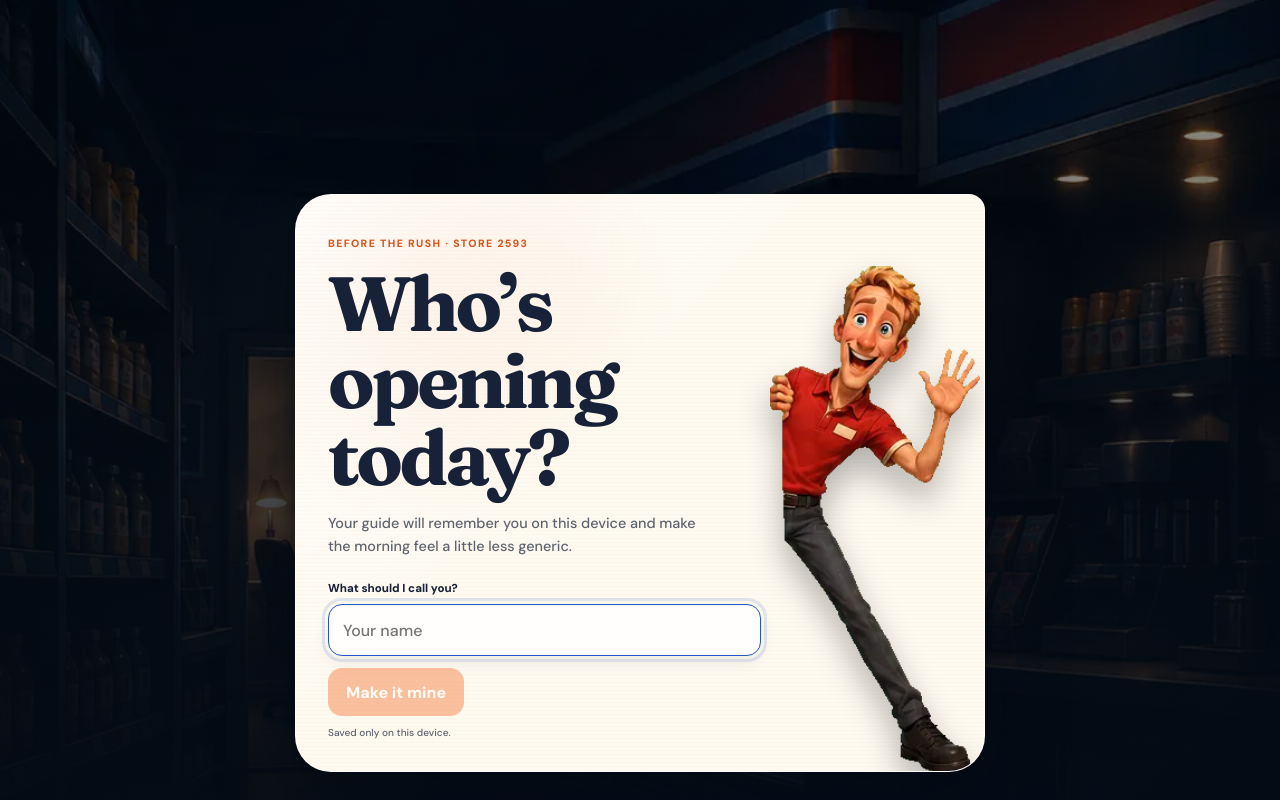
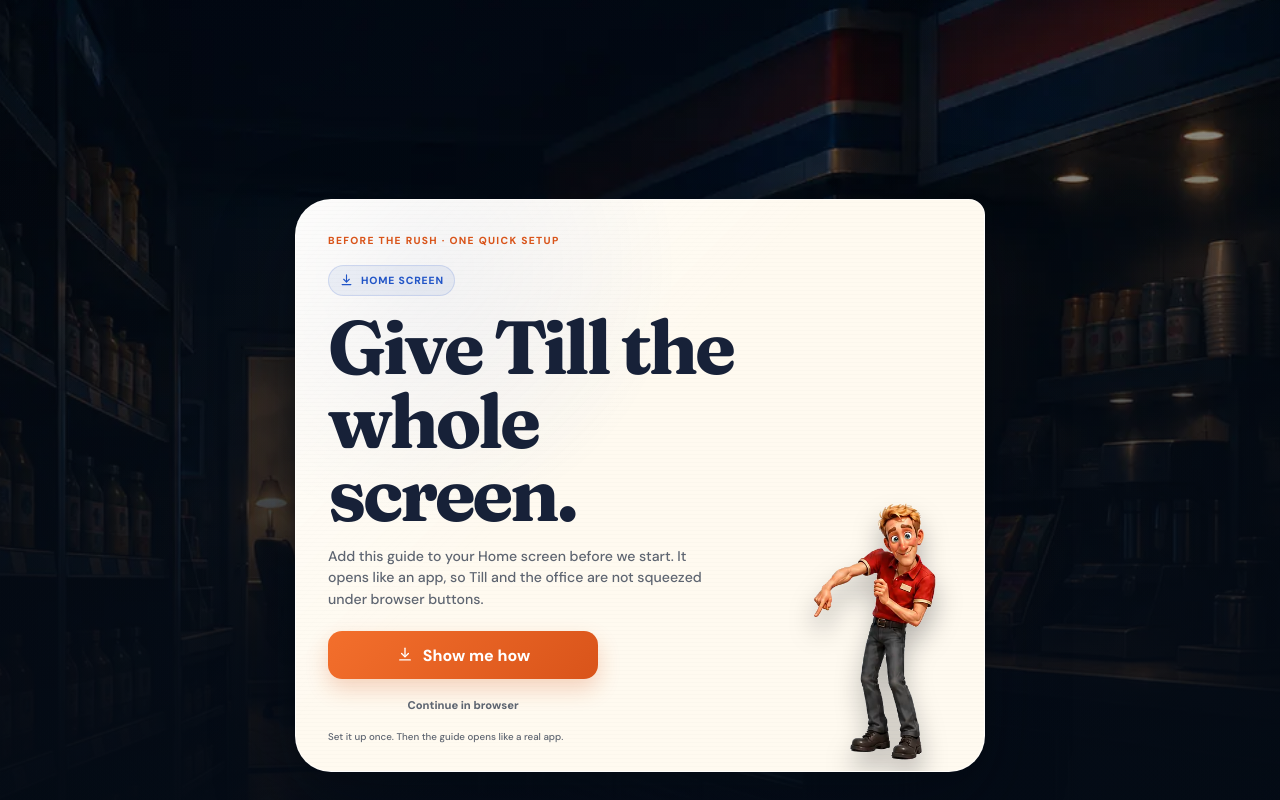
Before and after one commit to Jamison85/kaylas-shift-guide, a React (Vite) app: page / in a window 1280 px wide. Built offline with nearby package versions, Linux system fonts and the light colour scheme.

Commit message:
Ask first-time visitors to add the app to Home screen

```diff
--- a/src/App.jsx
+++ b/src/App.jsx
@@ -8,6 +8,7 @@ import { usePwaInstall } from "./hooks/usePwaInstall";
 const APP_NAME = "Before the Rush";
 const PROFILE_KEY = "before-rush-profile";
 const OPENING_KEY = "before-rush-video-opening-played-v3";
+const INSTALL_GATE_KEY = "before-rush-install-gate-skipped";
 const emptyProgress = { completed: [], currentIndex: 0, mode: "learn", answers: {} };
 
 const dateKey = () => {
@@ -38,6 +39,15 @@ function markOpeningPlayed() {
 
 function clearOpeningPlayed() {
   try { window.sessionStorage.removeItem(OPENING_KEY); } catch {}
+}
+
+function installGateAlreadySkipped() {
+  try { return window.sessionStorage.getItem(INSTALL_GATE_KEY) === "yes"; }
+  catch { return false; }
+}
+
+function markInstallGateSkipped() {
+  try { window.sessionStorage.setItem(INSTALL_GATE_KEY, "yes"); } catch {}
 }
 
 function openingIsForced() {
@@ -98,6 +108,79 @@ function InstallIcon() {
   return <svg viewBox="0 0 24 24" fill="none" stroke="currentColor" strokeWidth="1.8" strokeLinecap="round" strokeLinejoin="round" aria-hidden="true"><path d="M12 3v11" /><path d="m7.5 10 4.5 4.5 4.5-4.5" /><path d="M5 18.5h14" /></svg>;
 }
 
+function InstallCard({ canInstall, install, onContinue }) {
+  const [phase, setPhase] = useState("intro");
+  const headingRef = useRef(null);
+  const isAppleMobile = /iPad|iPhone|iPod/.test(window.navigator.userAgent)
+    || (window.navigator.platform === "MacIntel" && window.navigator.maxTouchPoints > 1);
+
+  useEffect(() => {
+    if (phase !== "intro") headingRef.current?.focus();
+  }, [phase]);
+
+  const beginInstall = async () => {
+    if (!canInstall) {
+      setPhase("help");
+      return;
+    }
+    const outcome = await install();
+    setPhase(outcome === "accepted" ? "installed" : "help");
+  };
+
+  const heading = phase === "installed"
+    ? "That did it."
+    : phase === "help"
+      ? "Two taps. No tiny browser bars."
+      : "Give Till the whole screen.";
+
+  return (
+    <section className={`install-card install-card--${phase}`}>
+      <div className="install-card__copy">
+        <small>{APP_NAME} · One quick setup</small>
+        <div className="install-card__badge"><InstallIcon /><span>Home screen</span></div>
+        <h1 ref={headingRef} tabIndex={phase === "intro" ? undefined : -1}>{heading}</h1>
+        {phase === "intro" && (
+          <p>Add this guide to your Home screen before we start. It opens like an app, so Till and the office are not squeezed under browser buttons.</p>
+        )}
+        {phase === "help" && (
+          <>
+            <p>Your phone wants the scenic route. Here is the short version.</p>
+            <ol className="install-card__steps">
+              {isAppleMobile ? (
+                <>
+                  <li><b>Tap Share</b><span>The square with the arrow in your browser.</span></li>
+                  <li><b>Add to Home Screen</b><span>Tap Add, then open the new Before Rush icon.</span></li>
+                </>
+              ) : (
+                <>
+                  <li><b>Open the browser menu</b><span>Use the three dots in the corner.</span></li>
+                  <li><b>Install app</b><span>Or choose Add to Home screen, then open the new icon.</span></li>
+                </>
+              )}
+            </ol>
+          </>
+        )}
+        {phase === "installed" && (
+          <>
+            <p>Close this browser tab, then open <b>Before Rush</b> from the new icon on your Home screen. That is the full-screen version.</p>
+            <div className="install-card__success" role="status"><span aria-hidden="true">✓</span> Ready from the new icon</div>
+          </>
+        )}
+        <div className="install-card__actions">
+          {phase === "intro" && (
+            <button type="button" className="primary" onClick={beginInstall}>
+              <InstallIcon />{canInstall ? "Add to Home screen" : "Show me how"}
+            </button>
+          )}
+          <button type="button" className="quiet" onClick={onContinue}>Continue in browser</button>
+        </div>
+        <em>Set it up once. Then the guide opens like a real app.</em>
+      </div>
+      <CharacterProp pose={phase === "installed" ? "celebrate" : "point"} className="install-prop" />
+    </section>
+  );
+}
+
 export default function App() {
   const day = dateKey();
   const [profile, setProfile] = useLocalStorage(PROFILE_KEY, { name: "" });
@@ -107,13 +190,14 @@ export default function App() {
   const [isLaunching, setIsLaunching] = useState(false);
   const [showProfile, setShowProfile] = useState(false);
   const [showResetConfirm, setShowResetConfirm] = useState(false);
+  const [installGateSkipped, setInstallGateSkipped] = useState(() => installGateAlreadySkipped());
   const [installMessage, setInstallMessage] = useState("");
   const [openingState, setOpeningState] = useState("loading");
   const openingVideoRef = useRef(null);
   const openingStartedRef = useRef(false);
   const resetDialogRef = useRef(null);
   const resetTriggerRef = useRef(null);
-  const { canInstall, install } = usePwaInstall();
+  const { canInstall, isStandalone, install } = usePwaInstall();
 
   const wisdom = useMemo(() => pick(wisdomLines, `${day}-open`), [day]);
   const closing = useMemo(() => pick(closingLines, `${day}-close`), [day]);
@@ -335,6 +419,19 @@ export default function App() {
     window.setTimeout(() => setInstallMessage(""), 3200);
   };
 
+  const continueInBrowser = () => {
+    markInstallGateSkipped();
+    setInstallGateSkipped(true);
+  };
+
+  if (!displayName && !isStandalone && !installGateSkipped) {
+    return (
+      <main className="name-gate scene-surface">
+        <InstallCard canInstall={canInstall} install={install} onContinue={continueInBrowser} />
+      </main>
+    );
+  }
+
   if (!displayName || screen === "setup") {
     return (
       <main className="name-gate scene-surface">
--- a/src/hooks/usePwaInstall.js
+++ b/src/hooks/usePwaInstall.js
@@ -6,6 +6,7 @@ const runningStandalone = () =>
 export function usePwaInstall() {
   const [installPrompt, setInstallPrompt] = useState(null);
   const [installed, setInstalled] = useState(() => runningStandalone());
+  const [isStandalone, setIsStandalone] = useState(() => runningStandalone());
 
   useEffect(() => {
     const displayMode = window.matchMedia?.("(display-mode: standalone)");
@@ -17,7 +18,11 @@ export function usePwaInstall() {
       setInstalled(true);
       setInstallPrompt(null);
     };
-    const watchDisplayMode = () => setInstalled(runningStandalone());
+    const watchDisplayMode = () => {
+      const standalone = runningStandalone();
+      setIsStandalone(standalone);
+      if (standalone) setInstalled(true);
+    };
 
     window.addEventListener("beforeinstallprompt", rememberPrompt);
     window.addEventListener("appinstalled", rememberInstall);
@@ -32,11 +37,16 @@ export function usePwaInstall() {
 
   const install = async () => {
     if (!installPrompt) return "unavailable";
-    await installPrompt.prompt();
-    const choice = await installPrompt.userChoice;
-    setInstallPrompt(null);
-    return choice.outcome;
+    try {
+      await installPrompt.prompt();
+      const choice = await installPrompt.userChoice;
+      setInstallPrompt(null);
+      return choice.outcome;
+    } catch {
+      setInstallPrompt(null);
+      return "unavailable";
+    }
   };
 
-  return { canInstall: Boolean(installPrompt) && !installed, installed, install };
+  return { canInstall: Boolean(installPrompt) && !installed, installed, isStandalone, install };
 }
--- a/src/styles.css
+++ b/src/styles.css
@@ -1089,6 +1089,174 @@ summary:focus-visible {
 .name-card__copy > em { display: block; margin-top: 10px; color: var(--ink-soft); font-size: 0.63rem; font-style: normal; }
 .name-prop { right: 4px; bottom: -3px; width: clamp(150px, 36vw, 210px); }
 
+.install-card {
+  position: relative;
+  width: min(100%, 690px);
+  min-height: 500px;
+  overflow: hidden;
+  border: 1px solid rgba(255, 255, 255, 0.68);
+  border-radius: 36px 16px 36px 36px;
+  background:
+    linear-gradient(135deg, rgba(255, 255, 255, 0.8), transparent 42%),
+    radial-gradient(circle at 18% 12%, rgba(34, 85, 199, 0.1), transparent 34%),
+    var(--paper);
+  box-shadow: var(--shadow-deep);
+  animation: sheet-in 620ms cubic-bezier(0.17, 0.84, 0.25, 1) both;
+}
+
+.install-card::before {
+  position: absolute;
+  inset: 0;
+  background-image: repeating-linear-gradient(0deg, rgba(33, 42, 55, 0.016) 0 1px, transparent 1px 4px);
+  content: "";
+  pointer-events: none;
+}
+
+.install-card__copy {
+  position: relative;
+  z-index: 2;
+  width: 70%;
+  min-height: 500px;
+  padding: 34px 8px 28px 32px;
+}
+
+.install-card__copy > small {
+  display: block;
+  color: var(--orange-dark);
+  font-size: 0.64rem;
+  font-weight: 800;
+  letter-spacing: 0.13em;
+  text-transform: uppercase;
+}
+
+.install-card__badge {
+  display: inline-flex;
+  gap: 7px;
+  align-items: center;
+  margin-top: 18px;
+  padding: 7px 10px;
+  border: 1px solid rgba(34, 85, 199, 0.15);
+  border-radius: 999px;
+  color: var(--cobalt);
+  background: rgba(34, 85, 199, 0.07);
+  font-size: 0.65rem;
+  font-weight: 800;
+  letter-spacing: 0.08em;
+  text-transform: uppercase;
+}
+
+.install-card__badge svg { width: 15px; height: 15px; }
+
+.install-card h1 {
+  margin: 14px 0 0;
+  font-family: "Fraunces", Georgia, serif;
+  font-size: clamp(2.5rem, 9.5vw, 4.7rem);
+  letter-spacing: -0.045em;
+  line-height: 0.98;
+}
+
+.install-card h1:focus { outline: none; }
+
+.install-card__copy > p {
+  max-width: 390px;
+  margin: 15px 0 0;
+  color: var(--ink-soft);
+  font-size: 0.88rem;
+  line-height: 1.52;
+}
+
+.install-card__steps {
+  display: grid;
+  gap: 8px;
+  margin: 14px 0 0;
+  padding: 0;
+  list-style: none;
+}
+
+.install-card__steps li {
+  display: grid;
+  gap: 2px;
+  padding: 10px 12px;
+  border: 1px solid rgba(34, 85, 199, 0.11);
+  border-radius: 12px;
+  background: rgba(255, 255, 255, 0.52);
+}
+
+.install-card__steps b { color: var(--ink); font-size: 0.76rem; }
+.install-card__steps span { color: var(--ink-soft); font-size: 0.67rem; line-height: 1.38; }
+
+.install-card__success {
+  display: flex;
+  gap: 8px;
+  align-items: center;
+  width: fit-content;
+  margin-top: 17px;
+  padding: 9px 11px;
+  border: 1px solid rgba(25, 112, 74, 0.17);
+  border-radius: 12px;
+  color: #175f41;
+  background: rgba(25, 112, 74, 0.08);
+  font-size: 0.72rem;
+  font-weight: 800;
+}
+
+.install-card__success span {
+  display: grid;
+  width: 19px;
+  height: 19px;
+  place-items: center;
+  border-radius: 999px;
+  color: white;
+  background: #19704a;
+  font-size: 0.7rem;
+}
+
+.install-card__actions {
+  display: grid;
+  gap: 7px;
+  width: min(100%, 270px);
+  margin-top: 21px;
+}
+
+.install-card__actions button {
+  min-height: var(--control-height);
+  padding: 0 16px;
+  border-radius: 14px;
+  font-weight: 800;
+  cursor: pointer;
+}
+
+.install-card__actions button.primary {
+  display: flex;
+  gap: 9px;
+  align-items: center;
+  justify-content: center;
+  border: 0;
+  color: white;
+  background: linear-gradient(135deg, var(--orange), var(--orange-dark));
+  box-shadow: 0 10px 22px rgba(211, 80, 20, 0.23);
+}
+
+.install-card__actions button.primary svg { width: 18px; height: 18px; }
+
+.install-card__actions button.quiet {
+  min-height: 38px;
+  border: 0;
+  color: var(--ink-soft);
+  background: transparent;
+  font-size: 0.7rem;
+}
+
+.install-card__copy > em {
+  display: block;
+  margin-top: 6px;
+  color: var(--ink-soft);
+  font-size: 0.61rem;
+  font-style: normal;
+}
+
+.install-prop { z-index: 1; right: -4px; bottom: -4px; width: clamp(150px, 36vw, 210px); }
+
 .profile-overlay {
   position: fixed;
   z-index: 120;
@@ -1449,6 +1617,12 @@ summary:focus-visible {
 }
 
 @media (max-width: 430px) {
+  .install-card { min-height: 470px; }
+  .install-card__copy { width: 73%; min-height: 470px; padding: 27px 3px 24px 23px; }
+  .install-card h1 { font-size: 2.55rem; }
+  .install-card__copy > p { font-size: 0.79rem; }
+  .install-card__actions { width: min(100%, 244px); margin-top: 17px; }
+  .install-prop { right: -15px; width: 158px; }
   .name-card { min-height: 430px; }
   .name-card__copy { width: 72%; min-height: 430px; padding: 30px 5px 25px 24px; }
   .name-card h1 { font-size: 2.65rem; }
@@ -1478,6 +1652,11 @@ summary:focus-visible {
 }
 
 @media (max-width: 350px) {
+  .install-card__copy { width: 76%; padding-left: 19px; }
+  .install-card h1 { font-size: 2.25rem; }
+  .install-card__copy > p { font-size: 0.75rem; }
+  .install-card__actions button { padding-inline: 10px; }
+  .install-prop { right: -21px; width: 143px; }
   .name-card__copy { width: 74%; padding-left: 20px; }
   .name-card h1 { font-size: 2.35rem; }
   .name-card__copy > p { font-size: 0.76rem; }
```
Also changed, not shown: 2 other files (tests, documents, lock files or other folders).
